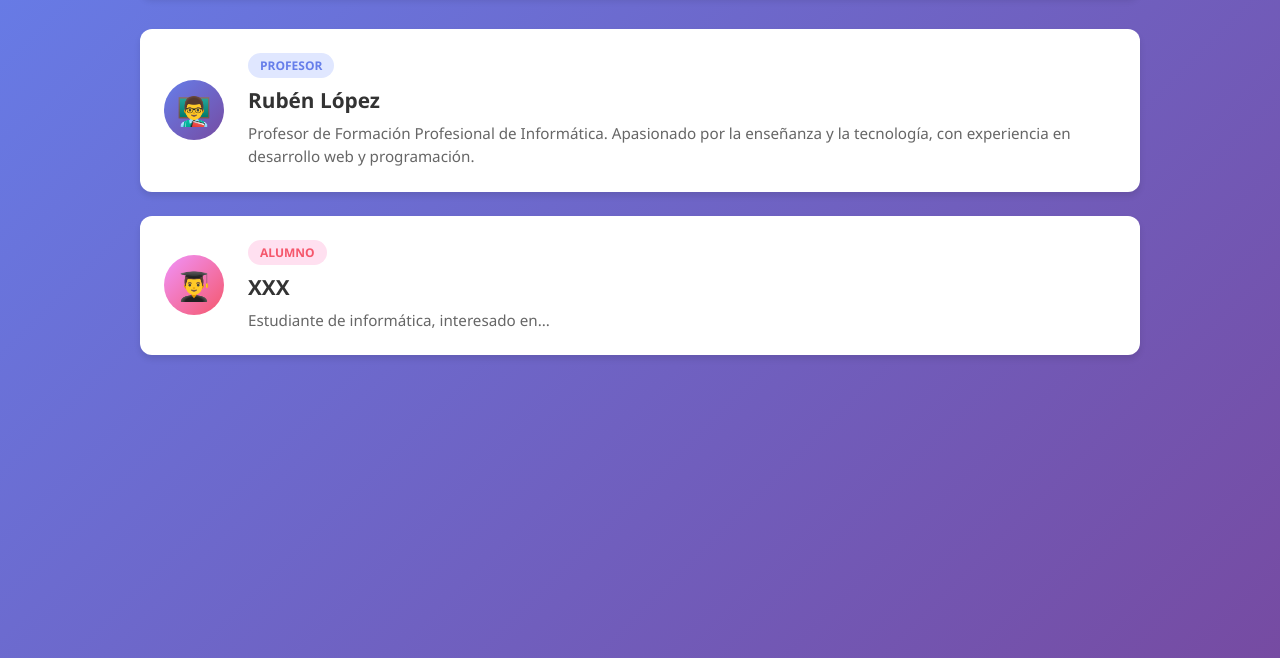
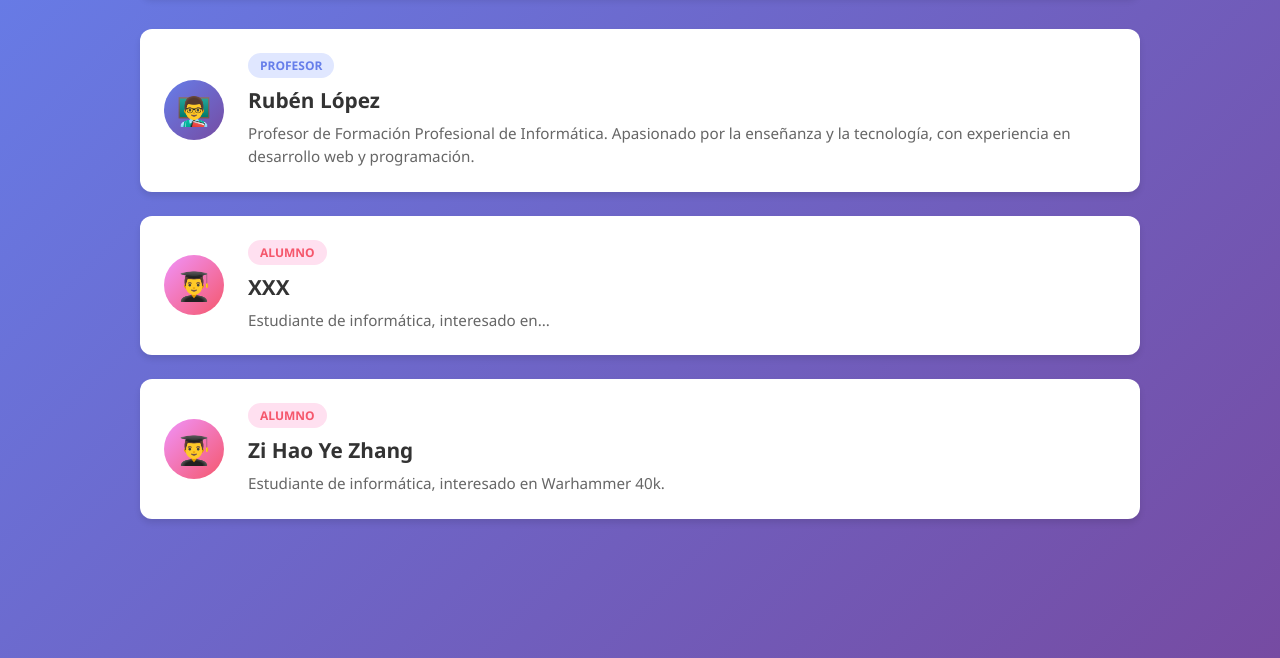
Before and after one commit to Chaos-lab616/webcolaborativa_1wem, a plain HTML site: page index.html in a window 1280 px wide. Shown: the part 142-800 px from the top of the page. Drawn offline with Linux system fonts and the light colour scheme.

Commit message:
Añadido nombre y desc

```diff
--- a/index.html
+++ b/index.html
@@ -42,6 +42,18 @@
                 </div>
             </div>
         </div>
+        <div class="person-card">
+            <div class="icon alumno">
+                👨‍🎓
+            </div>
+            <div class="person-info">
+                <span class="role-badge alumno">Alumno</span>
+                <div class="person-name">Zi Hao Ye Zhang</div>
+                <div class="person-description">
+                    Estudiante de informática, interesado en Warhammer 40k.
+                </div>
+            </div>
+        </div>
 
     <!-- Container -->
     </div>
```
